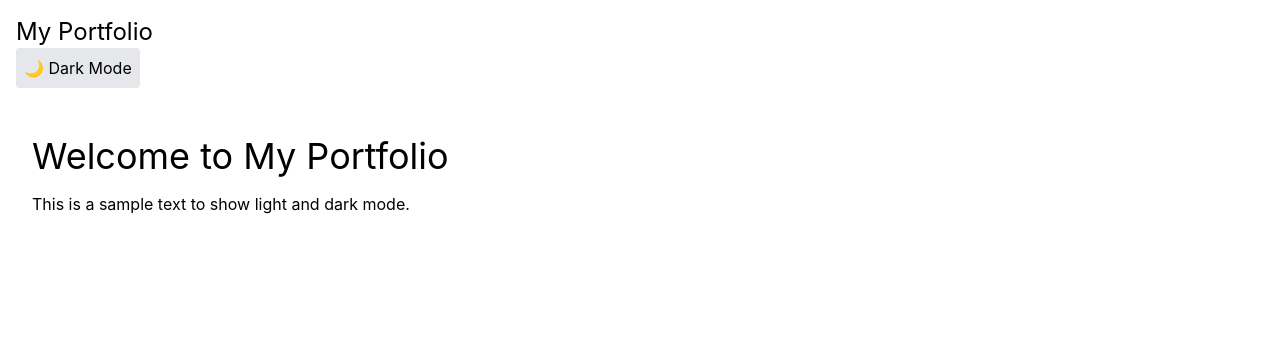
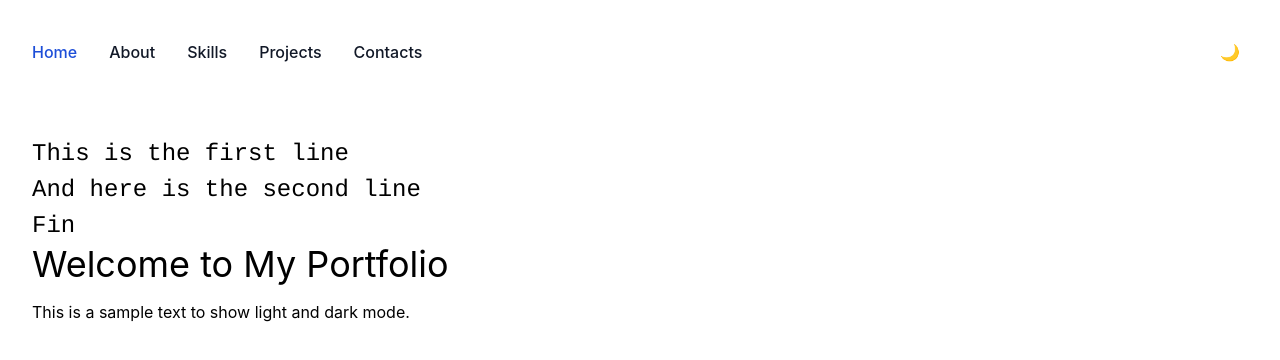
Before and after one commit to patr-silva/my-portfolio, a React (Create React App) app: page / in a window 1280 px wide. Shown: the top 360 px of the page. Built offline with nearby package versions, Linux system fonts and the light colour scheme.

Commit message:
added css transition to the initial text

```diff
--- a/src/components/Header.tsx
+++ b/src/components/Header.tsx
@@ -1,11 +1,94 @@
-import React from "react";
+import React, { useState } from "react";
+import { NavLink } from "react-router-dom";
 import ThemeToggle from "./ThemeToggle";
 
 const Header: React.FC = () => {
+  const [menuOpen, setMenuOpen] = useState(false);
+
   return (
     <header className='p-4 bg-white dark:bg-gray-800'>
-      <h1 className='text-2xl'>My Portfolio</h1>
-      <ThemeToggle />
+      <nav className='bg-white border-gray-200 dark:bg-gray-900'>
+        <div className='max-w-screen-xl flex flex-wrap items-center justify-between mx-auto p-4'>
+          <button
+            data-collapse-toggle='navbar-default'
+            type='button'
+            className='inline-flex items-center p-2 w-10 h-10 justify-center text-sm text-gray-500 rounded-lg md:hidden hover:bg-gray-100 focus:outline-none focus:ring-2 focus:ring-gray-200 dark:text-gray-400 dark:hover:bg-gray-700 dark:focus:ring-gray-600'
+            aria-controls='navbar-default'
+            aria-expanded='false'
+            onClick={() =>
+              setMenuOpen((prev) => {
+                return !prev;
+              })
+            }
+          >
+            <svg
+              className='w-5 h-5'
+              aria-hidden='true'
+              xmlns='http://www.w3.org/2000/svg'
+              fill='none'
+              viewBox='0 0 17 14'
+            >
+              <path
+                stroke='currentColor'
+                stroke-linecap='round'
+                stroke-linejoin='round'
+                stroke-width='2'
+                d='M1 1h15M1 7h15M1 13h15'
+              />
+            </svg>
+          </button>
+
+          <div
+            className={`${menuOpen ? "" : "hidden"} w-full md:block md:w-auto`}
+            id='navbar-default'
+          >
+            <ul className='font-medium flex flex-col p-4 md:p-0 mt-4 border border-gray-100 rounded-lg bg-gray-50 md:flex-row md:space-x-8 rtl:space-x-reverse md:mt-0 md:border-0 md:bg-white dark:bg-gray-800 md:dark:bg-gray-900 dark:border-gray-700'>
+              <li>
+                <NavLink
+                  to='/'
+                  className='block py-2 px-3 text-white bg-blue-700 rounded md:bg-transparent md:text-blue-700 md:p-0 dark:text-white md:dark:text-blue-500'
+                  aria-current='page'
+                >
+                  Home
+                </NavLink>
+              </li>
+              <li>
+                <NavLink
+                  to='/about'
+                  className='block py-2 px-3 text-gray-900 rounded hover:bg-gray-100 md:hover:bg-transparent md:border-0 md:hover:text-blue-700 md:p-0 dark:text-white md:dark:hover:text-blue-500 dark:hover:bg-gray-700 dark:hover:text-white md:dark:hover:bg-transparent'
+                >
+                  About
+                </NavLink>
+              </li>
+              <li>
+                <NavLink
+                  to='/skills'
+                  className='block py-2 px-3 text-gray-900 rounded hover:bg-gray-100 md:hover:bg-transparent md:border-0 md:hover:text-blue-700 md:p-0 dark:text-white md:dark:hover:text-blue-500 dark:hover:bg-gray-700 dark:hover:text-white md:dark:hover:bg-transparent'
+                >
+                  Skills
+                </NavLink>
+              </li>
+              <li>
+                <NavLink
+                  to='/projects'
+                  className='block py-2 px-3 text-gray-900 rounded hover:bg-gray-100 md:hover:bg-transparent md:border-0 md:hover:text-blue-700 md:p-0 dark:text-white md:dark:hover:text-blue-500 dark:hover:bg-gray-700 dark:hover:text-white md:dark:hover:bg-transparent'
+                >
+                  Projects
+                </NavLink>
+              </li>
+              <li>
+                <NavLink
+                  to='/contacts'
+                  className='block py-2 px-3 text-gray-900 rounded hover:bg-gray-100 md:hover:bg-transparent md:border-0 md:hover:text-blue-700 md:p-0 dark:text-white md:dark:hover:text-blue-500 dark:hover:bg-gray-700 dark:hover:text-white md:dark:hover:bg-transparent'
+                >
+                  Contacts
+                </NavLink>
+              </li>
+            </ul>
+          </div>
+          <ThemeToggle menuOpen={menuOpen}/>
+        </div>
+      </nav>
     </header>
   );
 };
--- a/src/components/ThemeToggle.tsx
+++ b/src/components/ThemeToggle.tsx
@@ -1,15 +1,15 @@
 import React from "react";
 import { useTheme } from "../context/ThemeContext";
 
-const ThemeToggle: React.FC = () => {
+const ThemeToggle: React.FC<{ menuOpen: boolean }> = ({ menuOpen }) => {
   const { darkMode, toggleDarkMode } = useTheme();
 
   return (
     <button
       onClick={toggleDarkMode}
-      className='p-2 bg-gray-200 dark:bg-gray-700 rounded'
+      className={`p-2 dark:bg-gray-700 ${menuOpen ? "hidden" : ""}`}
     >
-      {darkMode ? "🌞 Light Mode" : "🌙 Dark Mode"}
+      {darkMode ? "🌞" : "🌙"}
     </button>
   );
 };
--- /dev/null
+++ b/src/components/Typewriter.css
@@ -0,0 +1,19 @@
+/* Typewriter.css */
+
+.typewriter {
+  font-size: 1.5em;
+  font-family: 'Courier', monospace;
+  overflow: hidden;
+  border-right: 0.15em solid;
+  animation: blink-caret 0.75s step-end infinite;
+}
+
+/* Blinking caret animation */
+@keyframes blink-caret {
+  from, to {
+    border-color: transparent;
+  }
+  50% {
+    border-color: black;
+  }
+}
--- /dev/null
+++ b/src/components/Typewriter.tsx
@@ -0,0 +1,70 @@
+import React, { useState, useEffect } from "react";
+import "./Typewriter.css";
+
+interface TypewriterProps {
+  text: string[];
+  speed?: number;
+  highlightColor?: string;
+}
+
+const Typewriter: React.FC<TypewriterProps> = ({
+  text,
+  speed = 100,
+  highlightColor = "red",
+}) => {
+  const [displayedText, setDisplayedText] = useState<string[]>([]);
+  const [currentLineIndex, setCurrentLineIndex] = useState(0);
+  const [currentCharIndex, setCurrentCharIndex] = useState(0);
+
+  useEffect(() => {
+    const type = () => {
+      if (currentLineIndex < text.length) {
+        const currentLine = text[currentLineIndex];
+        if (currentCharIndex < currentLine.length) {
+          setDisplayedText((prev) => {
+            const newText = [...prev];
+            if (!newText[currentLineIndex]) newText[currentLineIndex] = "";
+            newText[currentLineIndex] += currentLine[currentCharIndex];
+            return newText;
+          });
+          setCurrentCharIndex((prev) => prev + 1);
+        } else {
+          setCurrentCharIndex(0);
+          setCurrentLineIndex((prev) => prev + 1);
+        }
+      }
+    };
+
+    const timeout = setTimeout(type, speed);
+    return () => clearTimeout(timeout);
+  }, [currentCharIndex, currentLineIndex, text, speed]);
+
+  return (
+    <div className='typewriter'>
+      {displayedText.map((line, index) => {
+        const isLastLine = index === text.length - 1;
+        const isLastWord = isLastLine && line === text[text.length - 1];
+        return (
+          <div key={index} style={{ whiteSpace: "pre-wrap" }}>
+            {line.split(" ").map((word, wordIndex) => {
+              const isLastWordInLine =
+                isLastWord && wordIndex === line.split(" ").length - 1;
+              return (
+                <span
+                  key={wordIndex}
+                  style={
+                    isLastWordInLine ? { color: highlightColor } : undefined
+                  }
+                >
+                  {word + " "}
+                </span>
+              );
+            })}
+          </div>
+        );
+      })}
+    </div>
+  );
+};
+
+export default Typewriter;
--- a/src/pages/Home.tsx
+++ b/src/pages/Home.tsx
@@ -1,8 +1,18 @@
 import React from "react";
+import Typewriter from "../components/Typewriter";
 
 const Home: React.FC = () => {
   return (
     <div className='bg-white dark:bg-gray-900 text-black dark:text-white min-h-screen p-4'>
+      <Typewriter
+        text={[
+          "This is the first line",
+          "And here is the second line",
+          "Finally, this is the last word",
+        ]}
+        speed={100}
+        highlightColor='red'
+      />
       <h1 className='text-4xl'>Welcome to My Portfolio</h1>
       <p className='mt-4'>This is a sample text to show light and dark mode.</p>
     </div>
```
